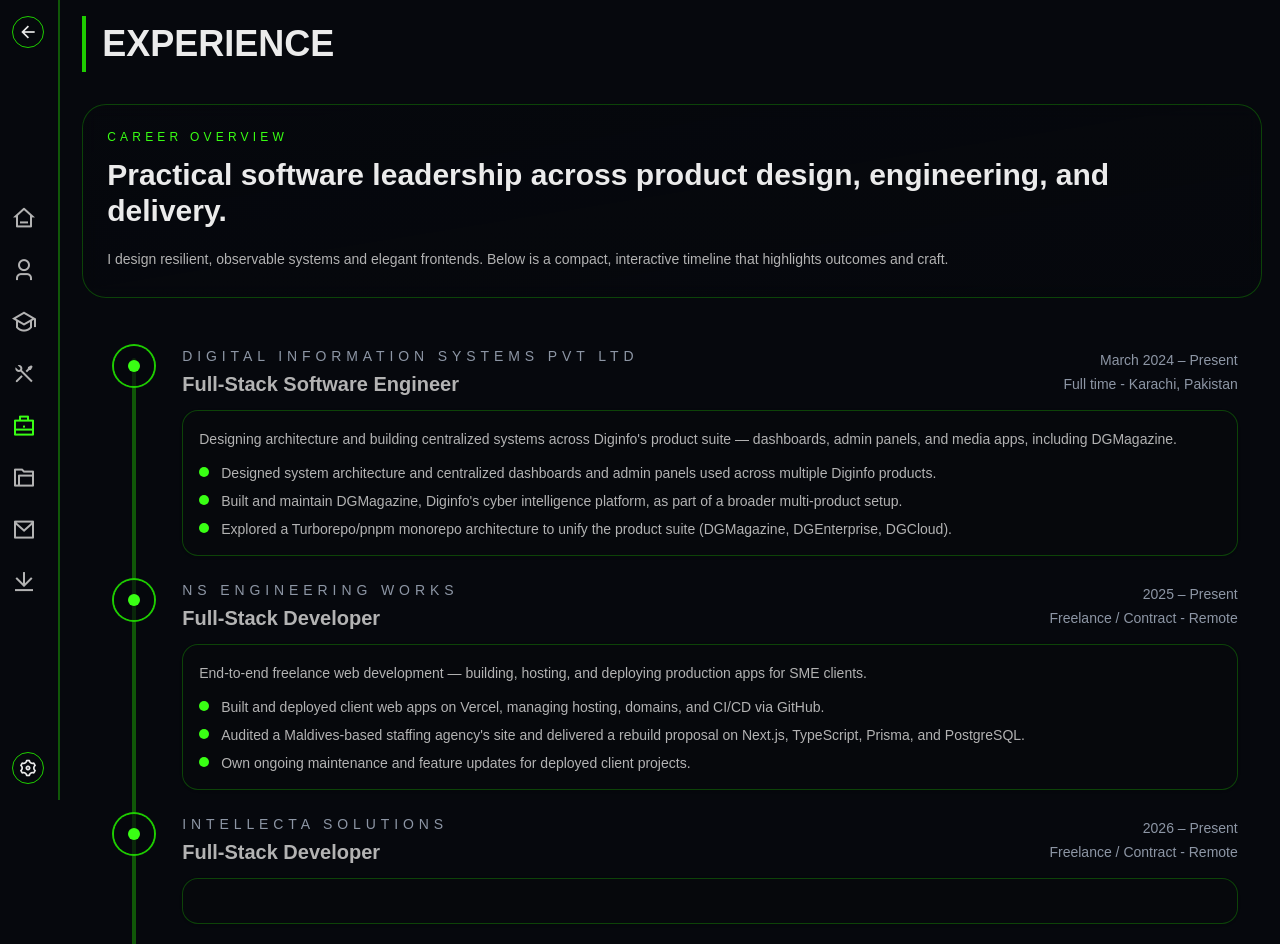
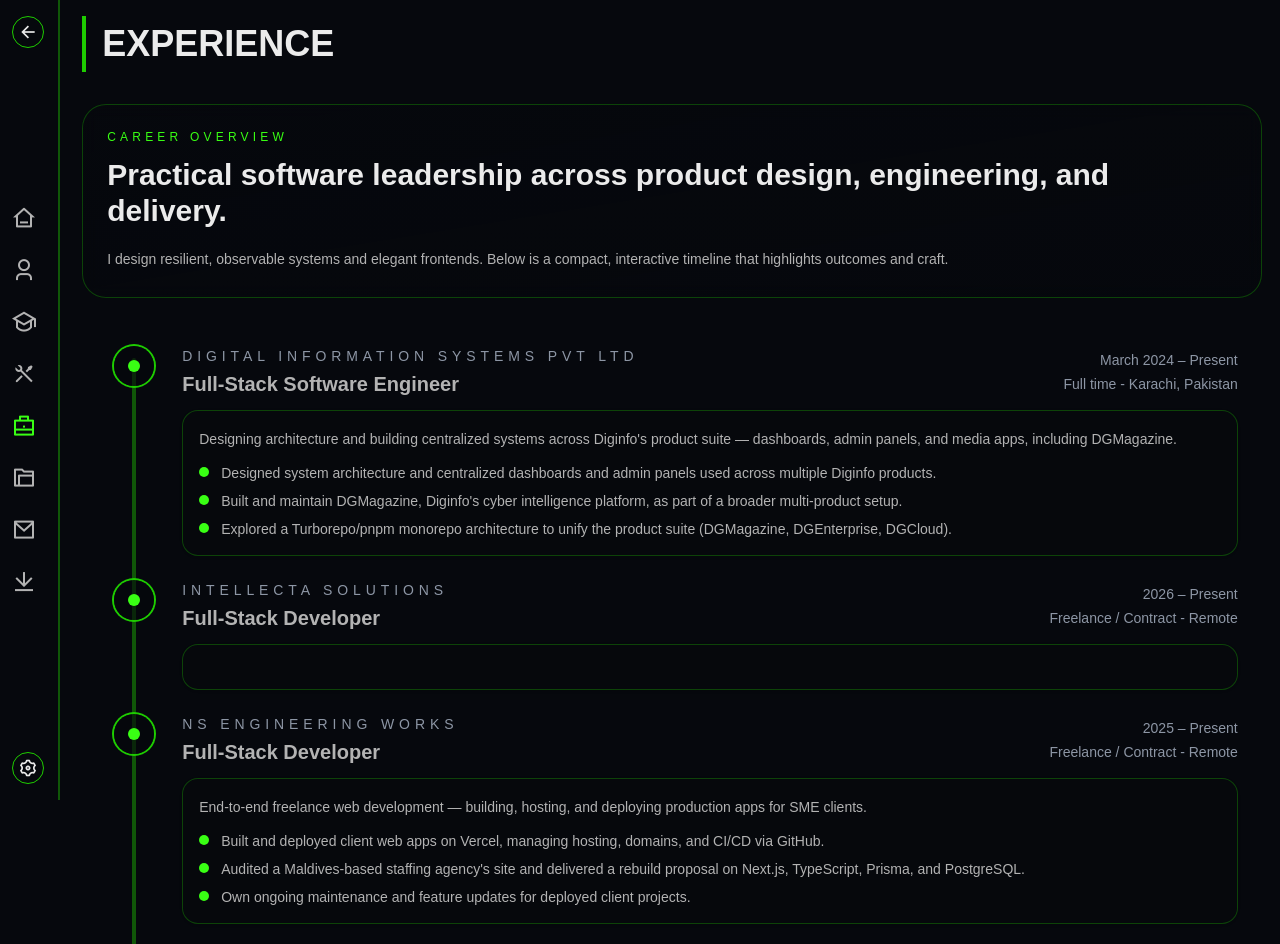
Before and after one commit to konain611/Portfolio, a Next.js app in the folder syedkonainnasir/: page /detailed/experience in a window 1280 px wide. Shown: the top 944 px of the page. Built offline with nearby package versions, Linux system fonts and the light colour scheme.

Commit message:
Update page.js

```diff
--- a/syedkonainnasir/src/app/detailed/experience/page.js
+++ b/syedkonainnasir/src/app/detailed/experience/page.js
@@ -12,6 +12,17 @@ const experienceItems = [
       "Explored a Turborepo/pnpm monorepo architecture to unify the product suite (DGMagazine, DGEnterprise, DGCloud).",
     ],
   },
+    {
+    role: "Full-Stack Developer",
+    company: "Intellecta Solutions",
+    period: "2026 – Present",
+    location: "Freelance / Contract - Remote",
+    summary:
+      "",
+    highlights: [
+
+    ],
+  },
   {
     role: "Full-Stack Developer",
     company: "NS Engineering Works",
@@ -23,17 +34,6 @@ const experienceItems = [
       "Built and deployed client web apps on Vercel, managing hosting, domains, and CI/CD via GitHub.",
       "Audited a Maldives-based staffing agency's site and delivered a rebuild proposal on Next.js, TypeScript, Prisma, and PostgreSQL.",
       "Own ongoing maintenance and feature updates for deployed client projects.",
-    ],
-  },
-  {
-    role: "Full-Stack Developer",
-    company: "Intellecta Solutions",
-    period: "2026 – Present",
-    location: "Freelance / Contract - Remote",
-    summary:
-      "",
-    highlights: [
-
     ],
   },
   {
```
